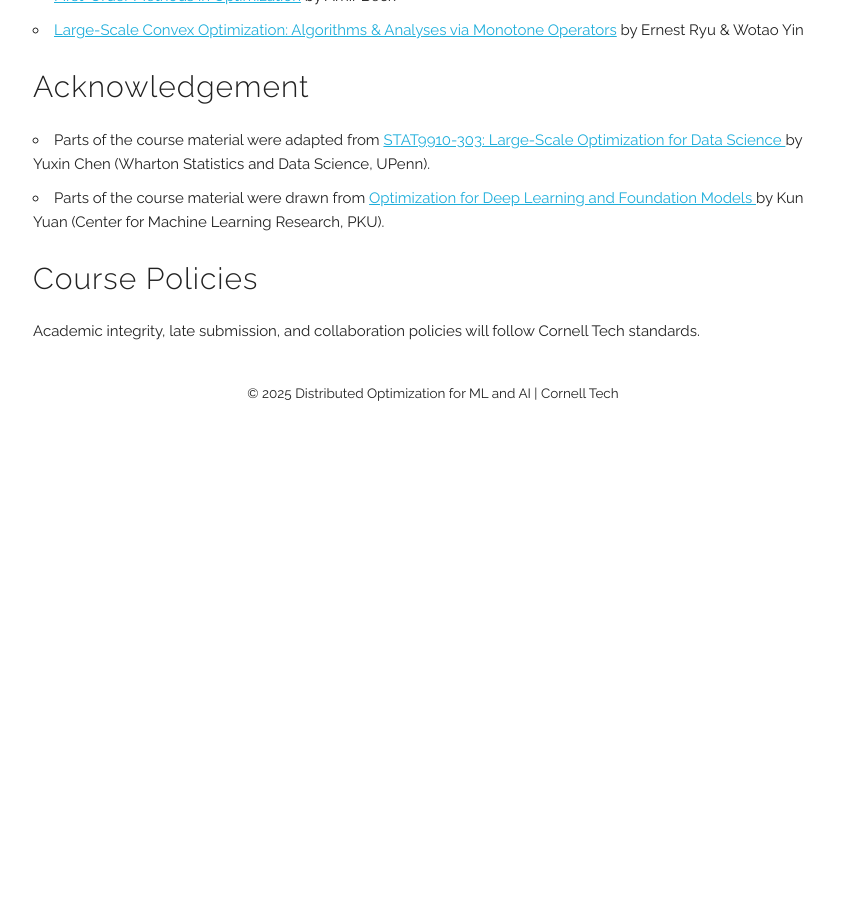
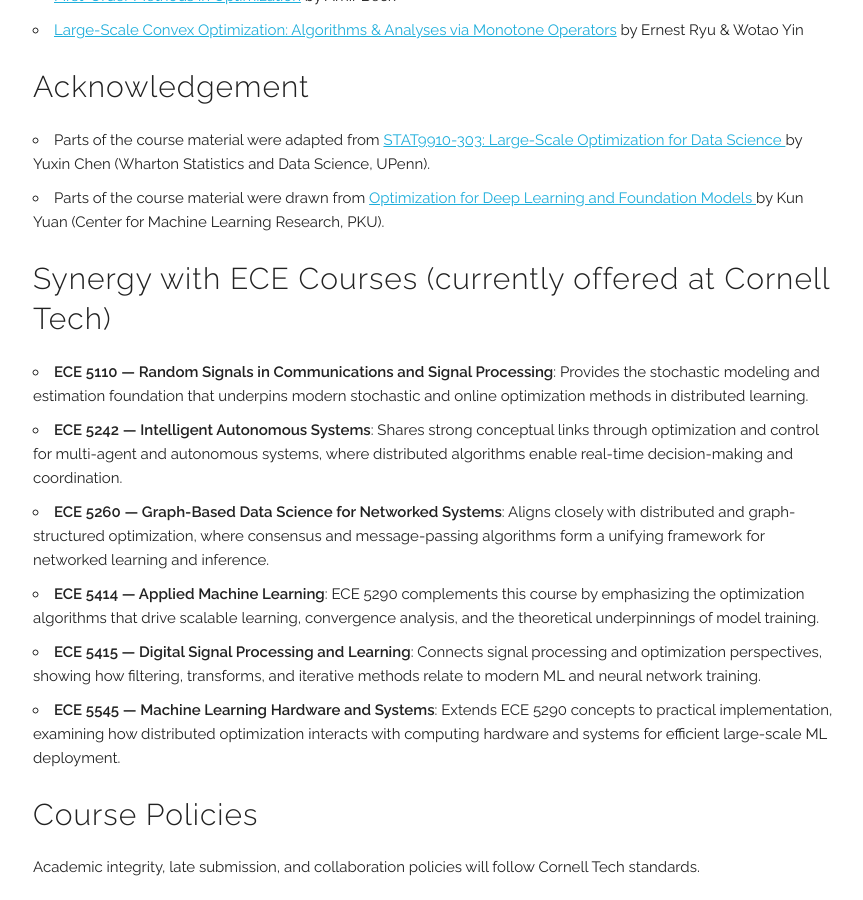
Before and after one commit to chentianyi1991/ECE5290, a Jekyll site: the page built from index.html, in a window 1280 px wide and 900 px high, scrolled down 4827 px. Shown: the whole window, without its empty margins (207-1070 px from the left). Built offline with Jekyll 4.4.1, drawn with Linux system fonts in a browser that asks for light colours; before the commit the page ends 5232 px from its top, so only the background shows below that.

Commit message:
Update course.html

```diff
--- a/_layouts/course.html
+++ b/_layouts/course.html
@@ -120,6 +120,17 @@ when they are used to solve large-scale distributed problems arising in AI, mach
   </ul>
 </section>
 
+<section id="synergy">
+  <h4>Synergy with ECE Courses (currently offered at Cornell Tech)</h4>
+  <ul>
+    <li><strong>ECE 5110 — Random Signals in Communications and Signal Processing</strong>: Provides the stochastic modeling and estimation foundation that underpins modern stochastic and online optimization methods in distributed learning.</li>
+    <li><strong>ECE 5242 — Intelligent Autonomous Systems</strong>: Shares strong conceptual links through optimization and control for multi-agent and autonomous systems, where distributed algorithms enable real-time decision-making and coordination.</li>
+    <li><strong>ECE 5260 — Graph-Based Data Science for Networked Systems</strong>: Aligns closely with distributed and graph-structured optimization, where consensus and message-passing algorithms form a unifying framework for networked learning and inference.</li>
+    <li><strong>ECE 5414 — Applied Machine Learning</strong>: ECE 5290 complements this course by emphasizing the optimization algorithms that drive scalable learning, convergence analysis, and the theoretical underpinnings of model training.</li>
+    <li><strong>ECE 5415 — Digital Signal Processing and Learning</strong>: Connects signal processing and optimization perspectives, showing how filtering, transforms, and iterative methods relate to modern ML and neural network training.</li>
+    <li><strong>ECE 5545 — Machine Learning Hardware and Systems</strong>: Extends ECE 5290 concepts to practical implementation, examining how distributed optimization interacts with computing hardware and systems for efficient large-scale ML deployment.</li>
+  </ul>
+</section>
 
     <section id="policies">
     <h4>Course Policies</h4>
```
